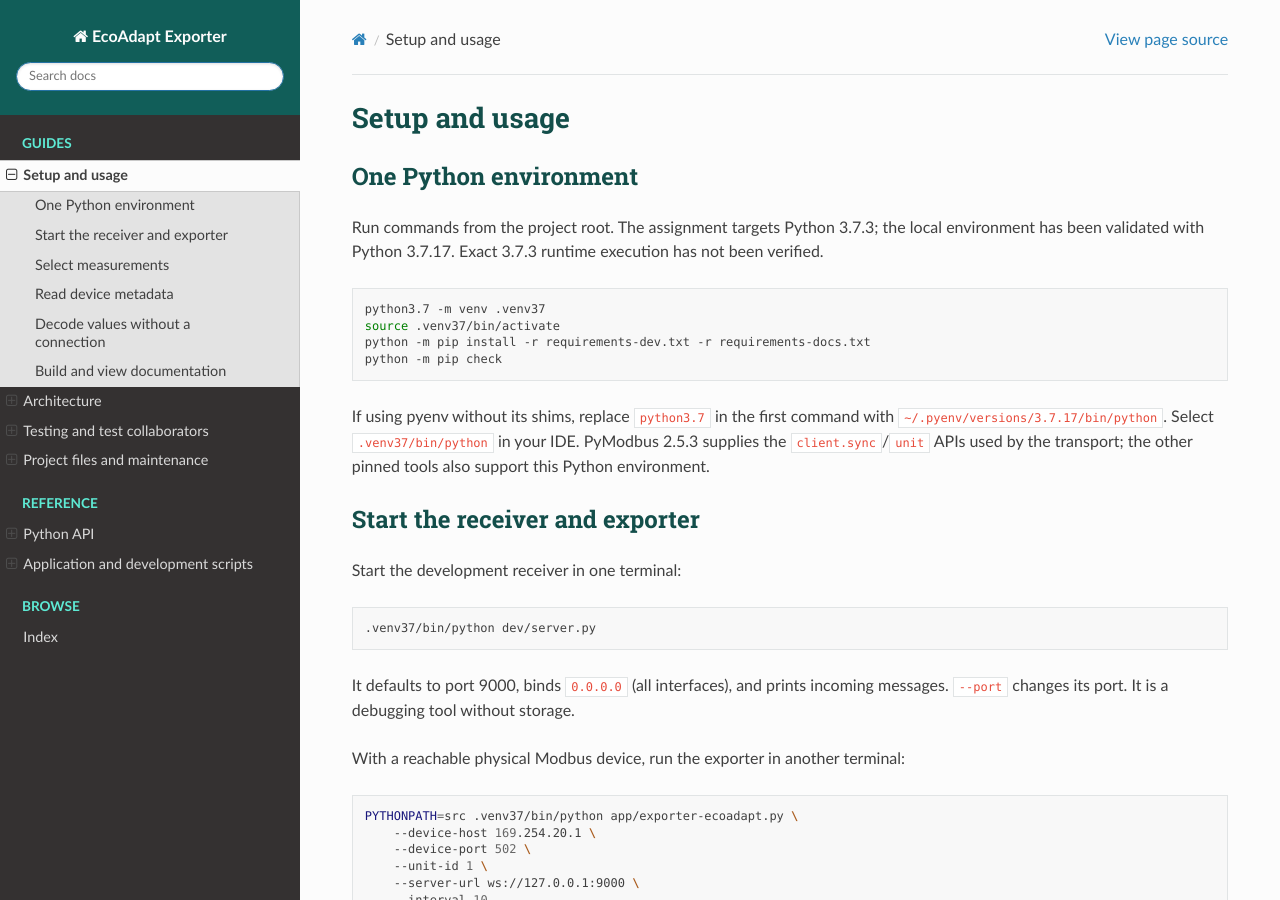
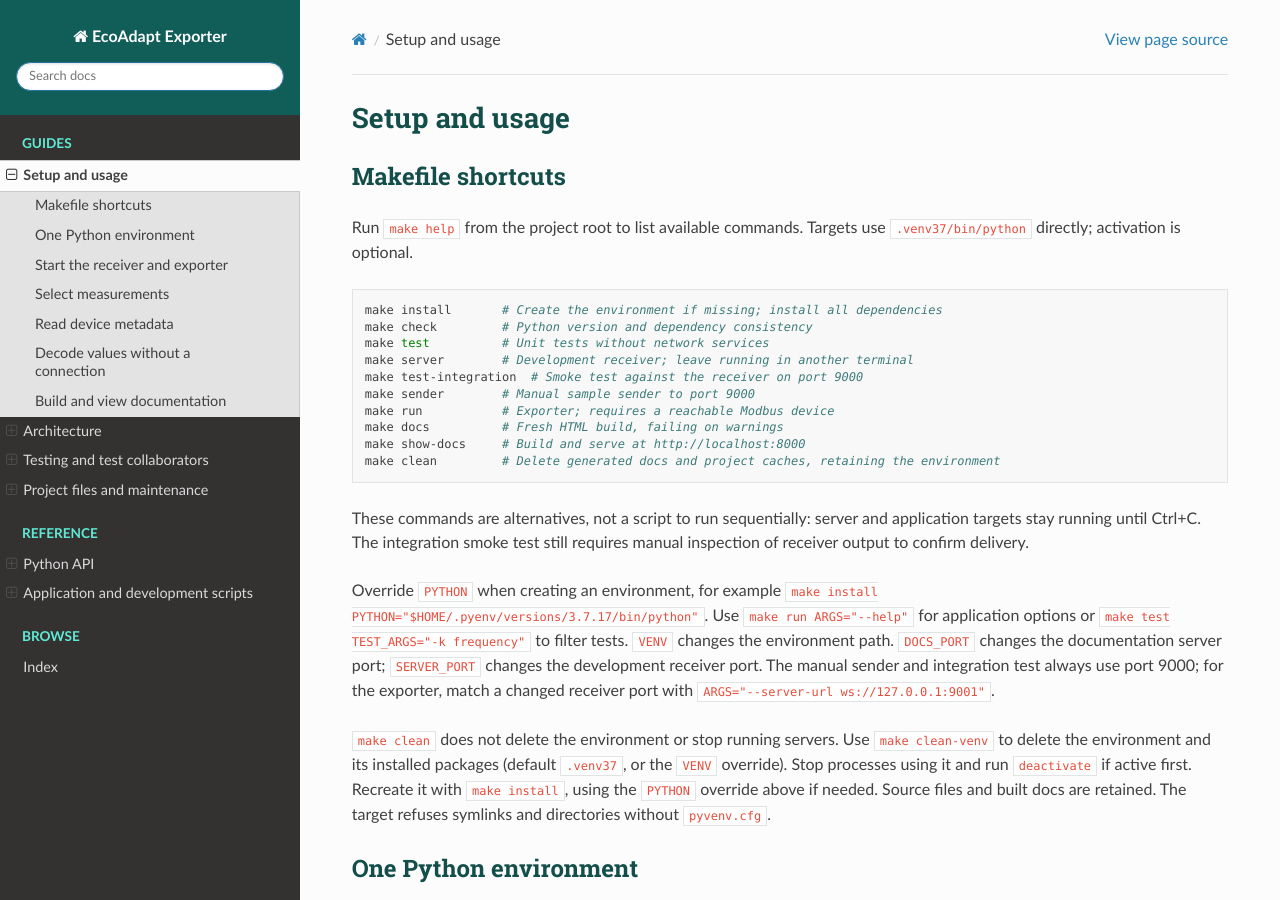
Before and after one commit to HMNoureldin/ecoadapt-exporter, a Sphinx documentation site: the page built from docs/usage.rst, in a window 1280 px wide and 900 px high. Built offline with Sphinx 7.4.7 and the Read the Docs theme 3.1.0, drawn with Linux system fonts in a browser that asks for light colours.

Commit message:
add make file to abstract complex commands

```diff
--- a/docs/project.rst
+++ b/docs/project.rst
@@ -49,6 +49,8 @@ Configuration and documentation
      - Includes runtime requirements and pins pytest.
    * - ``requirements-docs.txt``
      - Sphinx 5.3.0 and Read the Docs theme 1.3.0 for Python 3.7.
+   * - ``Makefile``
+     - Setup, tests, application, development servers, documentation, and cleanup shortcuts.
    * - ``pytest.ini``
      - Test discovery and source import-path configuration.
    * - ``.gitignore``
--- a/docs/usage.rst
+++ b/docs/usage.rst
@@ -1,5 +1,44 @@
 Setup and usage
 ===============
+
+Makefile shortcuts
+------------------
+
+Run ``make help`` from the project root to list available commands. Targets use
+``.venv37/bin/python`` directly; activation is optional.
+
+.. code-block:: bash
+
+   make install       # Create the environment if missing; install all dependencies
+   make check         # Python version and dependency consistency
+   make test          # Unit tests without network services
+   make server        # Development receiver; leave running in another terminal
+   make test-integration  # Smoke test against the receiver on port 9000
+   make sender        # Manual sample sender to port 9000
+   make run           # Exporter; requires a reachable Modbus device
+   make docs          # Fresh HTML build, failing on warnings
+   make show-docs     # Build and serve at http://localhost:8000
+   make clean         # Delete generated docs and project caches, retaining the environment
+
+These commands are alternatives, not a script to run sequentially: server and
+application targets stay running until Ctrl+C. The integration smoke test still
+requires manual inspection of receiver output to confirm delivery.
+
+Override ``PYTHON`` when creating an environment, for example
+``make install PYTHON="$HOME/.pyenv/versions/3.7.17/bin/python"``.
+Use ``make run ARGS="--help"`` for application options or
+``make test TEST_ARGS="-k frequency"`` to filter tests. ``VENV`` changes the
+environment path. ``DOCS_PORT`` changes the documentation server port;
+``SERVER_PORT`` changes the development receiver port. The manual sender and
+integration test always use port 9000; for the exporter, match a changed
+receiver port with ``ARGS="--server-url ws://127.0.0.1:9001"``.
+
+``make clean`` does not delete the environment or stop running servers.
+Use ``make clean-venv`` to delete the environment and its installed packages
+(default ``.venv37``, or the ``VENV`` override). Stop processes using it and
+run ``deactivate`` if active first. Recreate it with ``make install``, using
+the ``PYTHON`` override above if needed. Source files and built docs are retained.
+The target refuses symlinks and directories without ``pyvenv.cfg``.
 
 One Python environment
 ----------------------
```
Also changed, not shown: README.md (+49 -0 lines), 1 other file.
